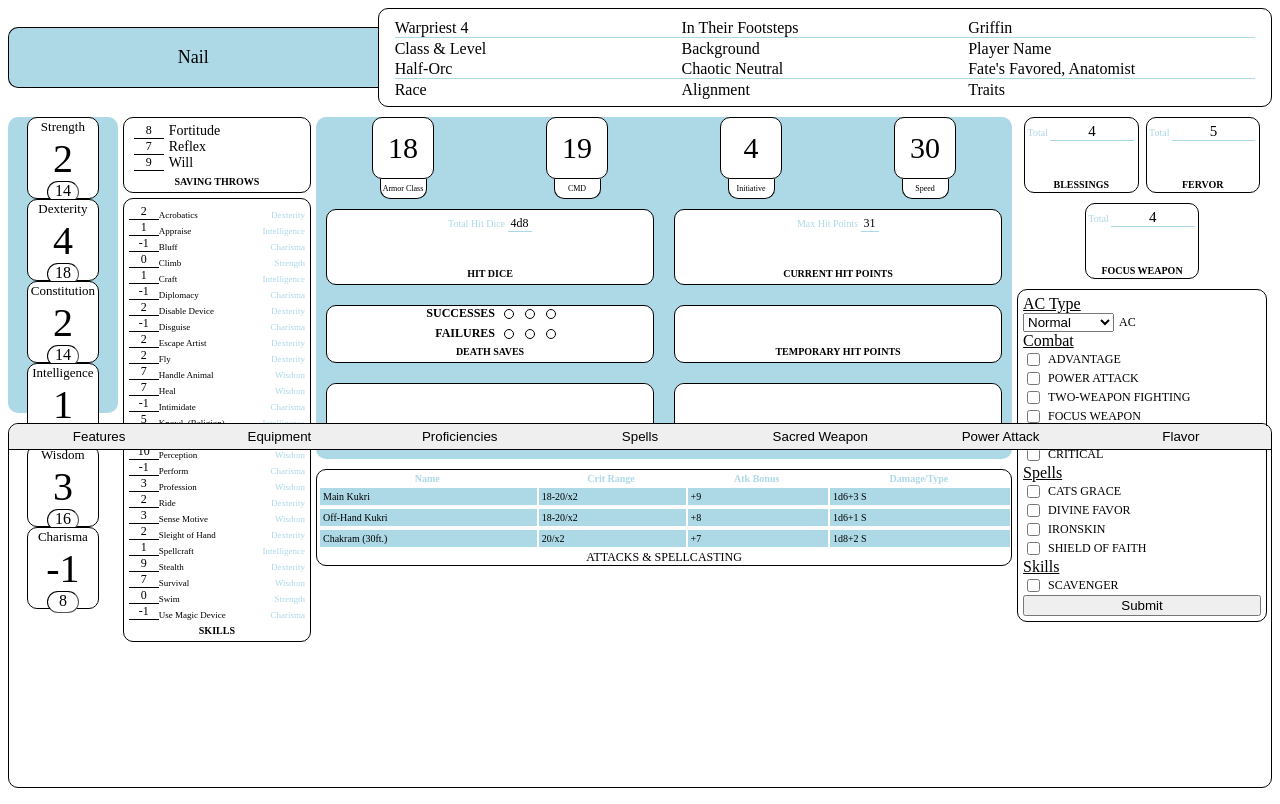
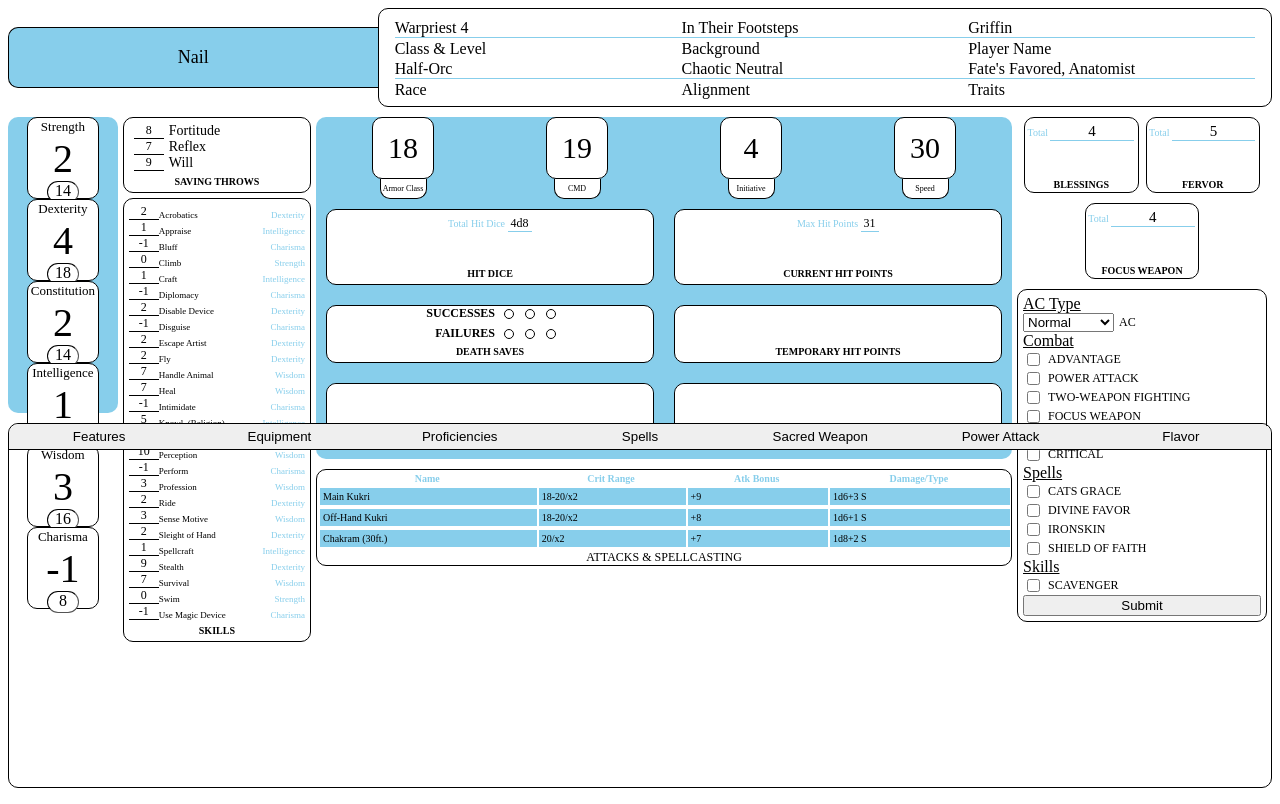
Before and after one commit to GriffinHackley/CharacterSheet, a Django app: page /1/ in a window 1280 px wide. Run offline with Django 4.2, Linux system fonts and the light colour scheme; some libraries are stand-ins or nearby versions.

Commit message:
Now define accent color per character in config

```diff
--- a/sheet/configs/myriil.py
+++ b/sheet/configs/myriil.py
@@ -34,6 +34,8 @@ def apply(character):
         "feet"     : {"name":""},
     }
 
+    character.accentColor = "grey"
+
     character.flavor = {
         "backstory":"""
             A 527-year-old shadar kai sent by the Raven Queen to stop Strahd and his abominations. When he was sent on this mission he was given a weapon from the Raven Queen
--- a/sheet/configs/neil.py
+++ b/sheet/configs/neil.py
@@ -44,6 +44,8 @@ def apply(character):
         'Survival'             : 1,
     }
 
+    character.accentColor = "skyblue"
+
     character.flavor = {
         "backstory":"""
             Neil's grandfather was an adventurer. When his grandfather cam e back from his escapades, he would regale Neil and his brother Tamir with the stories. His grandfather found many treasures throughout his years and passed a few along to his grandsons. He gifted Neil a sacred knife of the goddess Sheredin. Legend had it that the knife would protect the wielder and guide them to true freedom.
--- a/sheet/configs/warmund.py
+++ b/sheet/configs/warmund.py
@@ -33,6 +33,8 @@ def apply(character):
         "feet"     : {"name":""},
     }
 
+    character.accentColor = "cornflowerblue"
+
     character.flavor = {
         "backstory":"""
             When Warmund was young, he was bullied for being different. No one in his small town, Yrossa, had ever met a Harengon before. After years of being picked on, he developed a power complex, he wanted power so that no one would ever be able to look down on him again. He began studying magic as a means to obtain more power.
--- a/sheet/models.py
+++ b/sheet/models.py
@@ -52,6 +52,8 @@ class Character():
         self.equipment = character.equipment
 
         self.flavor = character.flavor
+
+        self.accentColor = character.accentColor
 
         self.fullChar = character
 
@@ -132,7 +134,6 @@ class Character():
 
     def applyRace(self):
         allRaces = races.allRaces()
-        print(allRaces)
         raceModule = allRaces[self.race['name']]
         self.race = getattr(raceModule, self.race['name'].replace("-", ""))(self.race['options'])
         self.race.appendModifiers(self.modList)
--- a/sheet/static/sheet/5eSheet.css
+++ b/sheet/static/sheet/5eSheet.css
@@ -1,11 +1,12 @@
-/* Accent */
+/* :root {
+    --primary-accent: skyblue;
+} */
 .tooltip{
     position: relative;
 }
 .tooltip::after, .tooltip::before{
     --scale: 0;
     --arrowSize: 10px;
-    --accentColor: lightblue;
 
     position: absolute;
     top: -.25rem;
@@ -32,7 +33,7 @@
     text-align: center;
     padding: .5rem;
     color: white;
-    background: var(--accentColor);
+    background: var(--primary-accent);
     width: max-content;
 }
 .tooltip:active::before, .tooltip:active::after{
@@ -44,7 +45,7 @@
     content:'';
     border: var(--arrowSize) solid transparent;
     transform-origin: top center;
-    border-top-color: var(--accentColor);
+    border-top-color: var(--primary-accent);
 }
 section.pageContainer{
   display: flex;
@@ -105,7 +106,7 @@ header section.charname {
   border-right: 0;
   border-radius: 10px 0 0 10px;
   padding: 5px 0;
-  background-color: lightblue;
+  background-color: var(--primary-accent);
   width: 30%;
   display: flex;
   flex-direction: column-reverse;
@@ -143,7 +144,7 @@ header section.misc ul li div {
 /* Accent */
 header section.misc ul li div.value {
   border: 0;
-  border-bottom: 1px solid lightblue;
+  border-bottom: 1px solid var(--primary-accent);
 }
 main {
   display: flex;
@@ -164,7 +165,7 @@ section.attributes {
 }
 /* Accent */
 div.scores {
-  background-color: lightblue;
+  background-color: var(--primary-accent);
   border-radius: 10px;
   flex-grow: 1;
 }
@@ -319,7 +320,7 @@ div.skillText {
 }
 /* Accent */
 span.skillAbility {
-  color: lightblue;
+  color: var(--primary-accent);
 }
 div.list-section div.value {
   width: 30px;
@@ -358,7 +359,7 @@ section.combatPane{
 }
 /* Accent */
 section.combat {
-  background-color: lightblue;
+  background-color: var(--primary-accent);
   display: flex;
   border-radius: 10px;
   flex-direction: column;
@@ -435,7 +436,7 @@ div.maxHP, div.totalHD {
 /* Accent */
 div.maxHP div.key, div.totalHD div.key {
   font-size: 10px;
-  color: lightblue;
+  color: var(--primary-accent);
   margin: 0.25em;
   text-transform: none;
 }
@@ -444,7 +445,7 @@ div.maxHP div.value, div.totalHD div.value {
   font-size: 12px;
   flex-grow: 1;
   border: 0;
-  border-bottom: 1px solid lightblue;
+  border-bottom: 1px solid var(--primary-accent);
   margin-right: 0.25em;
   padding: 0 0.25em;
   text-align: center;
@@ -527,13 +528,13 @@ section.attacksandspellcasting > div > table {
 /* Accent */
 section.attacksandspellcasting > div > table th {
   font-size: 10px;
-  color: lightblue;
+  color: var(--primary-accent);
 }
 /* Accent */
 section.attacksandspellcasting > div > table div {
   width: calc(100% - 4px);
   border: 0;
-  background-color: lightblue;
+  background-color: var(--primary-accent);
   font-size: 10px;
   padding: 3px;
 }
@@ -574,7 +575,7 @@ section.consumables > div > div.total {
 /* Accent */
 section.consumables > div > div.total div.key {
   font-size: 10px;
-  color: lightblue;
+  color: var(--primary-accent);
   margin: 0.25em;
   text-transform: none;
 }
@@ -583,7 +584,7 @@ section.consumables > div > div.total > div.value {
   font-size: 15px;
   flex-grow: 1;
   border: 0;
-  border-bottom: 1px solid lightblue;
+  border-bottom: 1px solid var(--primary-accent);
   margin-right: 0.25em;
   padding: 0 0.25em;
   text-align: center;
@@ -767,7 +768,7 @@ active, button.collapsible:hover {
   background-color: #ccc;
 }
 button.featureName {
-  background-color: lightblue;
+  background-color: var(--primary-accent);
   border-radius: 10px;
   text-align: left;
   width: 99%;
--- /dev/null
+++ b/sheet/static/sheet/accent.js
@@ -0,0 +1,7 @@
+function setColor(accentColor){
+    let root = document.documentElement;
+    console.log(root);
+
+    root.style.setProperty('--primary-accent', accentColor);
+    console.log(root);
+}
--- a/sheet/templates/sheet/detail.html
+++ b/sheet/templates/sheet/detail.html
@@ -4,7 +4,9 @@
 <script src="https://cdnjs.cloudflare.com/ajax/libs/Chart.js/2.9.4/Chart.js"></script>
 <script type = "text/javascript" src="{% static 'sheet/localState.js' %}"></script>
 <script type = "text/javascript" src="{% static 'sheet/tabs.js' %}"></script>
+<script type = "text/javascript" src="{% static 'sheet/accent.js' %}"></script>
 <script>init("{{character.name}}")</script>
+<script>setColor("{{character.accentColor}}")</script>
 <form action="" method="get">
   {% csrf_token %}
   <section class="pageContainer">
--- a/sheet/views.py
+++ b/sheet/views.py
@@ -36,6 +36,8 @@ def detail(request, character_id):
 
         character.build()
 
+        print(character.accentColor)
+
         return render(request, 'sheet/detail.html', {'character': character, 'skill_list': character.skillList, 'forms':forms })
 
     raise Exception("Character with id {} was not found".format(character_id))
```
